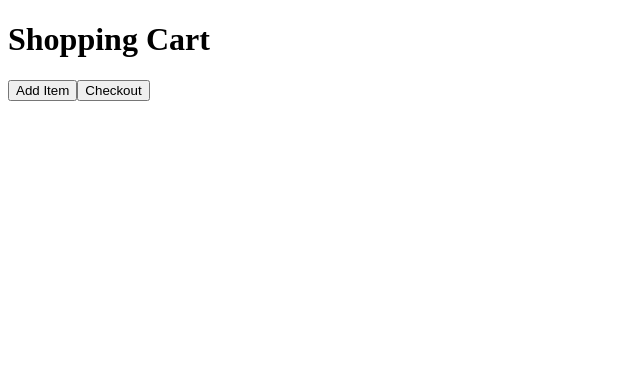
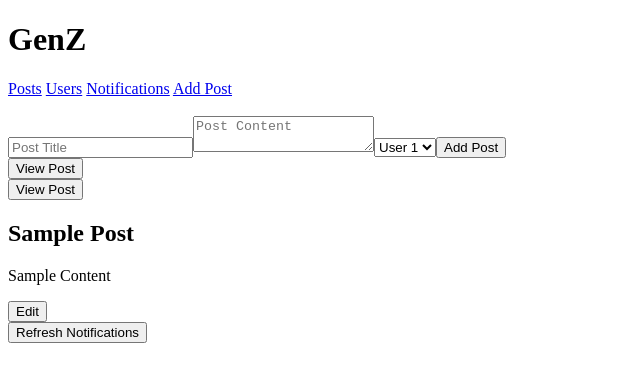
Before and after one commit to acciojob/social-media-banuraj2402-ops, a React app: page / in a window 1280 px wide. Shown: the top 382 px of the page, without its empty margins (0-640 px from the left). Built offline with nearby package versions, Linux system fonts and the light colour scheme.

Commit message:
Update App.js

```diff
--- a/src/components/App.js
+++ b/src/components/App.js
@@ -4,9 +4,48 @@ import "./../styles/App.css";
 const App = () => {
   return (
     <div>
-      <h1>Shopping Cart</h1>
-      <button>Add Item</button>
-      <button>Checkout</button>
+      <h1>GenZ</h1>
+
+      <nav>
+        <a href="/">Posts</a>{" "}
+        <a href="/users">Users</a>{" "}
+        <a href="/notifications">Notifications</a>{" "}
+        <a href="/addpost">Add Post</a>
+      </nav>
+
+      <br />
+
+      <input id="postTitle" placeholder="Post Title" />
+
+      <textarea
+        id="postContent"
+        placeholder="Post Content"
+      ></textarea>
+
+      <select id="postAuthor">
+        <option>User 1</option>
+        <option>User 2</option>
+      </select>
+
+      <button className="button">Add Post</button>
+
+      <div className="posts-list">
+        <div>
+          <button className="button">View Post</button>
+        </div>
+
+        <div>
+          <button className="button">View Post</button>
+        </div>
+      </div>
+
+      <div className="post">
+        <h2 id="postTitle">Sample Post</h2>
+        <p id="postContent">Sample Content</p>
+        <button className="button">Edit</button>
+      </div>
+
+      <button className="button">Refresh Notifications</button>
     </div>
   );
 };
```
